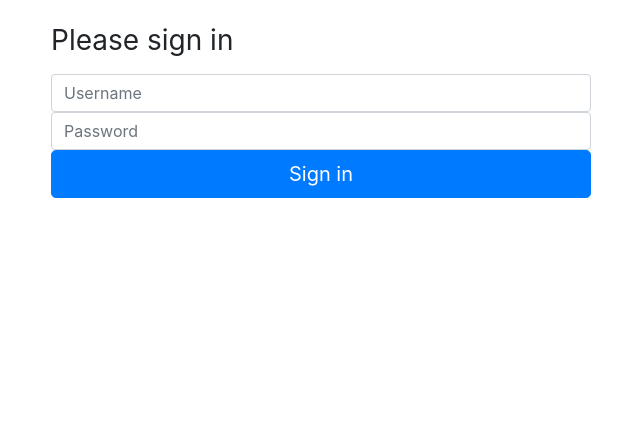
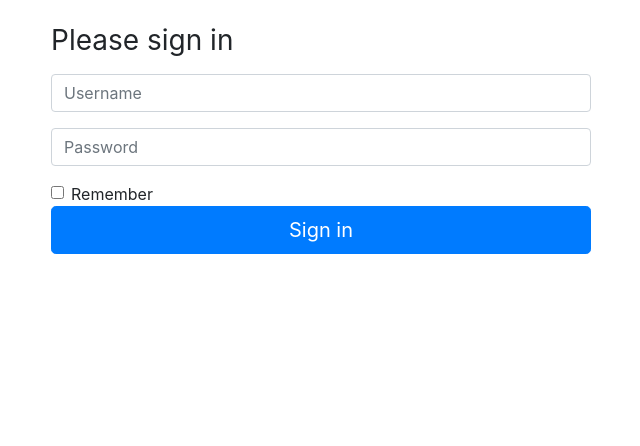
Before and after one commit to brenns10/medb, a Python web app: template medb/templates/user/login.html in a window 1280 px wide. Shown: the part 56-502 px from the top of the page, without its empty margins (319-959 px from the left). Run offline with Jinja, Linux system fonts and the light colour scheme; the template is opened without the code that fills it, so the values that code supplies are empty, except form fields; tables that the repository leaves empty hold one stand-in row (values such as "Sample post"); form fields are guessed from the names that the template uses; some libraries are stand-ins or nearby versions.

Commit message:
medb: Implement remember me

```diff
--- a/medb/templates/user/login.html
+++ b/medb/templates/user/login.html
@@ -5,8 +5,16 @@
   <form class="form-signin" method="POST" action="{{url_for('user.login')}}" role="login">
     <input type="hidden" name="csrf_token" value="{{ csrf_token() }}" />
     <h1 class="h3 mb-3 font-weight-normal">Please sign in</h1>
-    {{ form.username(placeholder="Username", class_="form-control") }}
-    {{ form.password(placeholder="Password", class_="form-control") }}
+    <div class="form-group">
+      {{ form.username(placeholder="Username", class_="form-control") }}
+    </div>
+    <div class="form-group">
+      {{ form.password(placeholder="Password", class_="form-control") }}
+    </div>
+    <div class="form-check">
+      {{ form.remember(class_="form-check-input") }}
+      {{ form.remember.label(class_="form-check-label") }}
+    </div>
     <!--<label for="inputEmail" class="sr-only">Email address</label>
     <input type="email" id="inputEmail" class="form-control" placeholder="Email address" required autofocus>
     <label for="inputPassword" class="sr-only">Password</label>
--- a/medb/user/forms.py
+++ b/medb/user/forms.py
@@ -1,6 +1,7 @@
 # -*- coding: utf-8 -*-
 """Public forms."""
 from flask_wtf import FlaskForm
+from wtforms import BooleanField
 from wtforms import PasswordField
 from wtforms import StringField
 from wtforms.validators import DataRequired
@@ -13,6 +14,7 @@ class LoginForm(FlaskForm):
 
     username = StringField("Username", validators=[DataRequired()])
     password = PasswordField("Password", validators=[DataRequired()])
+    remember = BooleanField("Remember me", validators=[DataRequired()])
 
     def __init__(self, *args, **kwargs):
         """Create instance."""
```
Also changed, not shown: medb/user/views.py (+8 -2 lines).
